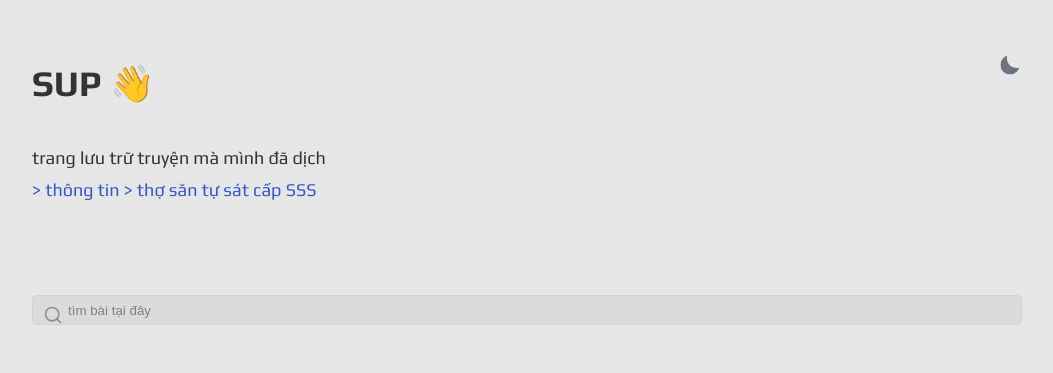
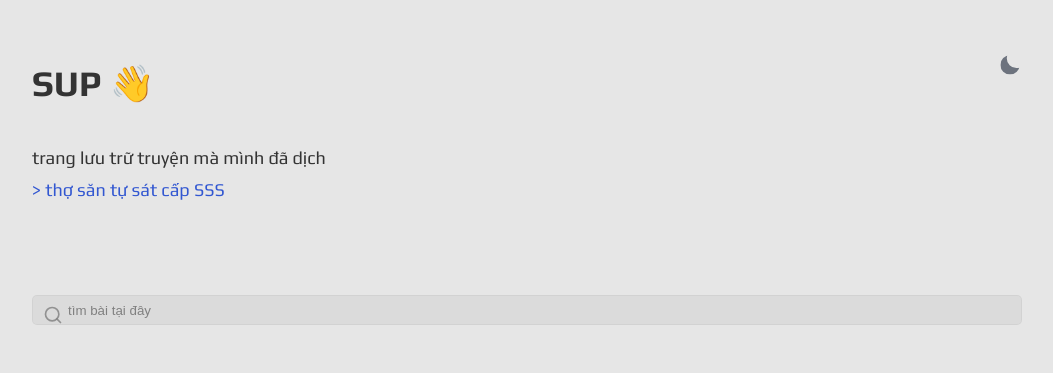
Before and after one commit to kuhekin/gesko, a Jekyll site: the page built from index.html, in a window 1280 px wide. Shown: the top 373 px of the page, without its empty margins (113-1166 px from the left). Built offline with Jekyll 4.4.1, drawn with Linux system fonts in a browser that asks for light colours.

Commit message:
Update index.html

```diff
--- a/index.html
+++ b/index.html
@@ -11,8 +11,6 @@ layout: default
     <div class="bio">
 	    {{ site.description }}
         <p>
-	    	<a href="{{ site.url }}{{ site.baseurl }}/about/">> thông tin</a>
-
 		<a href="{{ site.url }}{{ site.baseurl }}/ssscsh/">> thợ săn tự sát cấp SSS</a>
         </p>
     </div>
```
